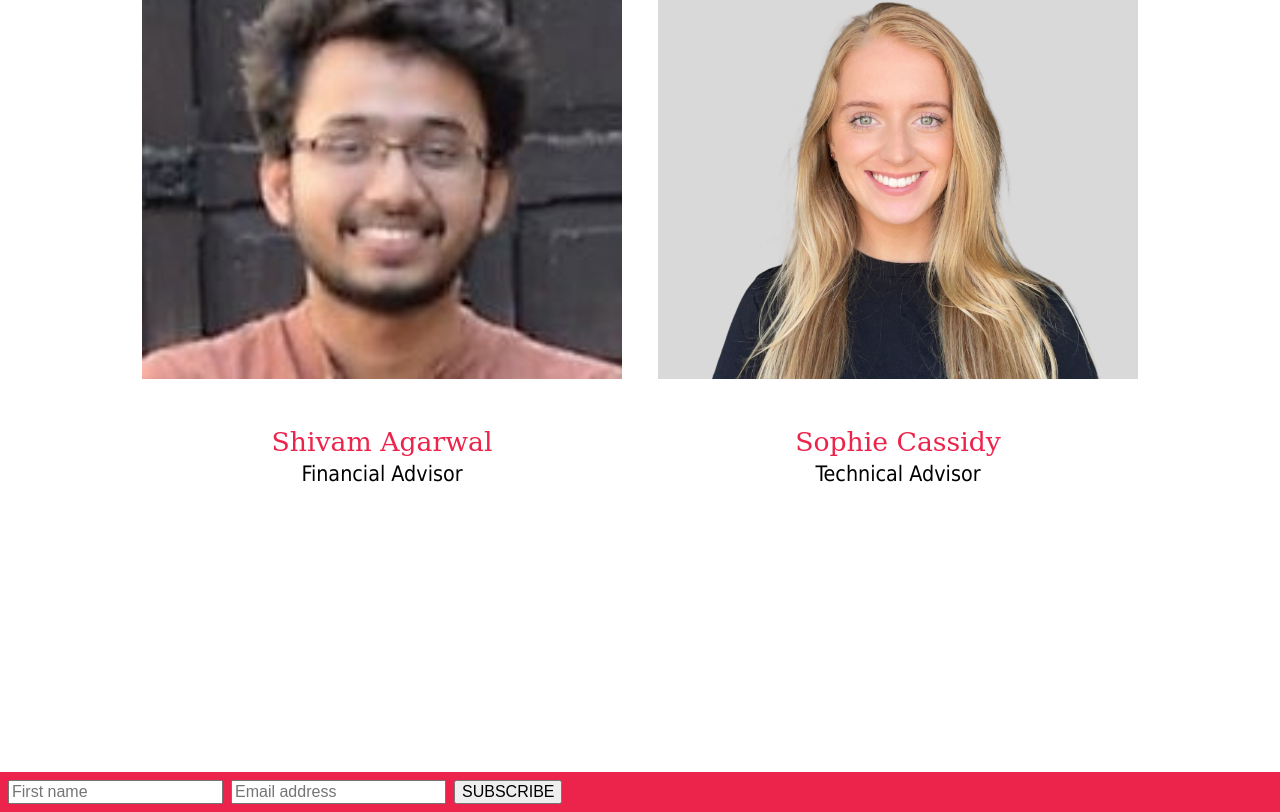
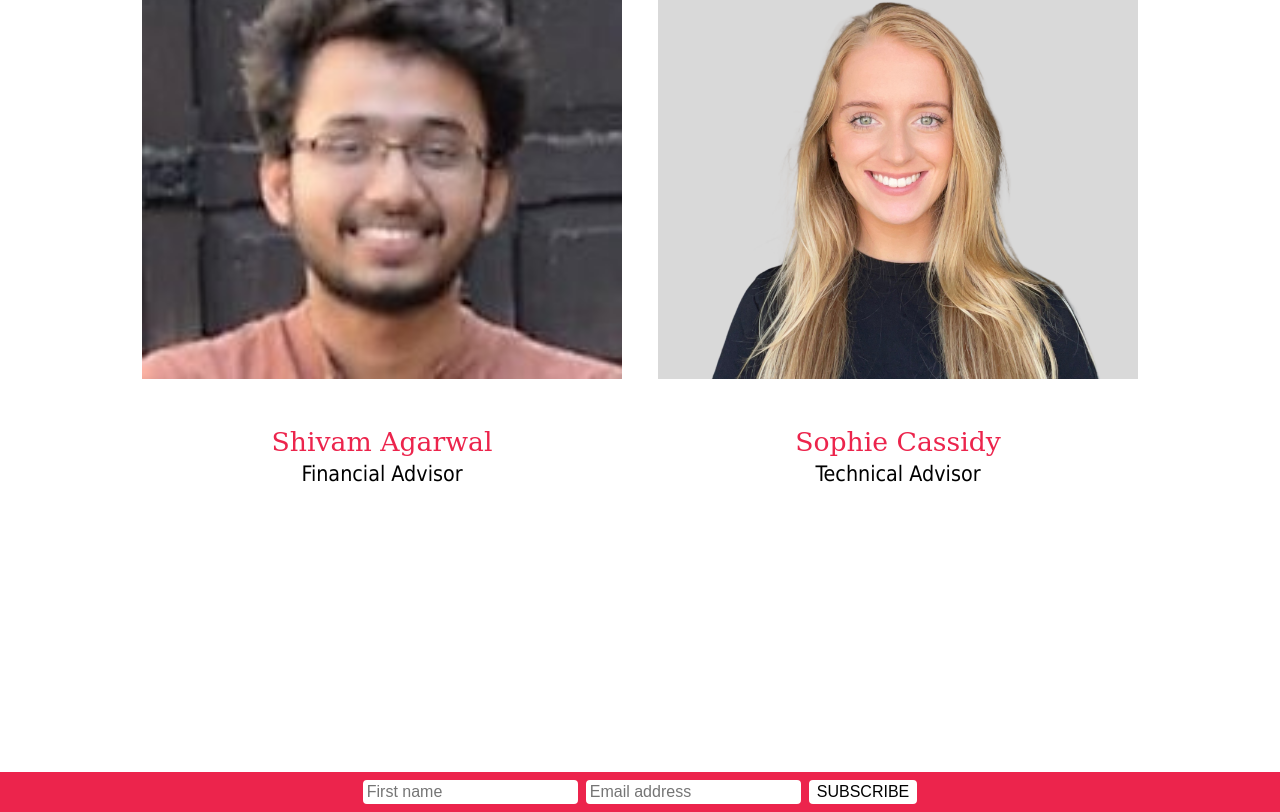
Before and after one commit to EOFIS/eofis.github.io, a React (Create React App) app: page / in a window 1280 px wide. Shown: the part 3238-4050 px from the top of the page. Built offline with nearby package versions, Linux system fonts and the light colour scheme.

Commit message:
Confirmation page, subscription form changes

```diff
--- a/src/App.module.sass
+++ b/src/App.module.sass
@@ -15,6 +15,7 @@
     animation: App-logo-spin infinite 20s linear
 .app-content
     padding: 16px
+    min-height: 90vh
 .App-header
   background-color: var(--bg-colour)
   min-height: 2em
--- a/src/components/SubscribeForm.module.sass
+++ b/src/components/SubscribeForm.module.sass
@@ -5,11 +5,23 @@
     padding: 8px
     color: var(--colour-text-on-primary)
     form
+        margin: auto
         display: flex
         flex-direction: row
-        width: 100%
         gap: 8px
         align-items: center
         align-content: space-around
         input
             font-size: var(--font-size-normal)
+            &[type='text'], &[type='email']
+                background: var(--bg-colour)
+                border: 2px solid var(--bg-colour)
+                border-radius: 4px
+            &[type='submit']
+                cursor: pointer
+                border: 2px solid var(--bg-colour)
+                border-radius: 4px
+                background: var(--bg-colour)
+                &:hover
+                    background: var(--colour-primary-theme)
+                    color: var(--bg-colour)
```
